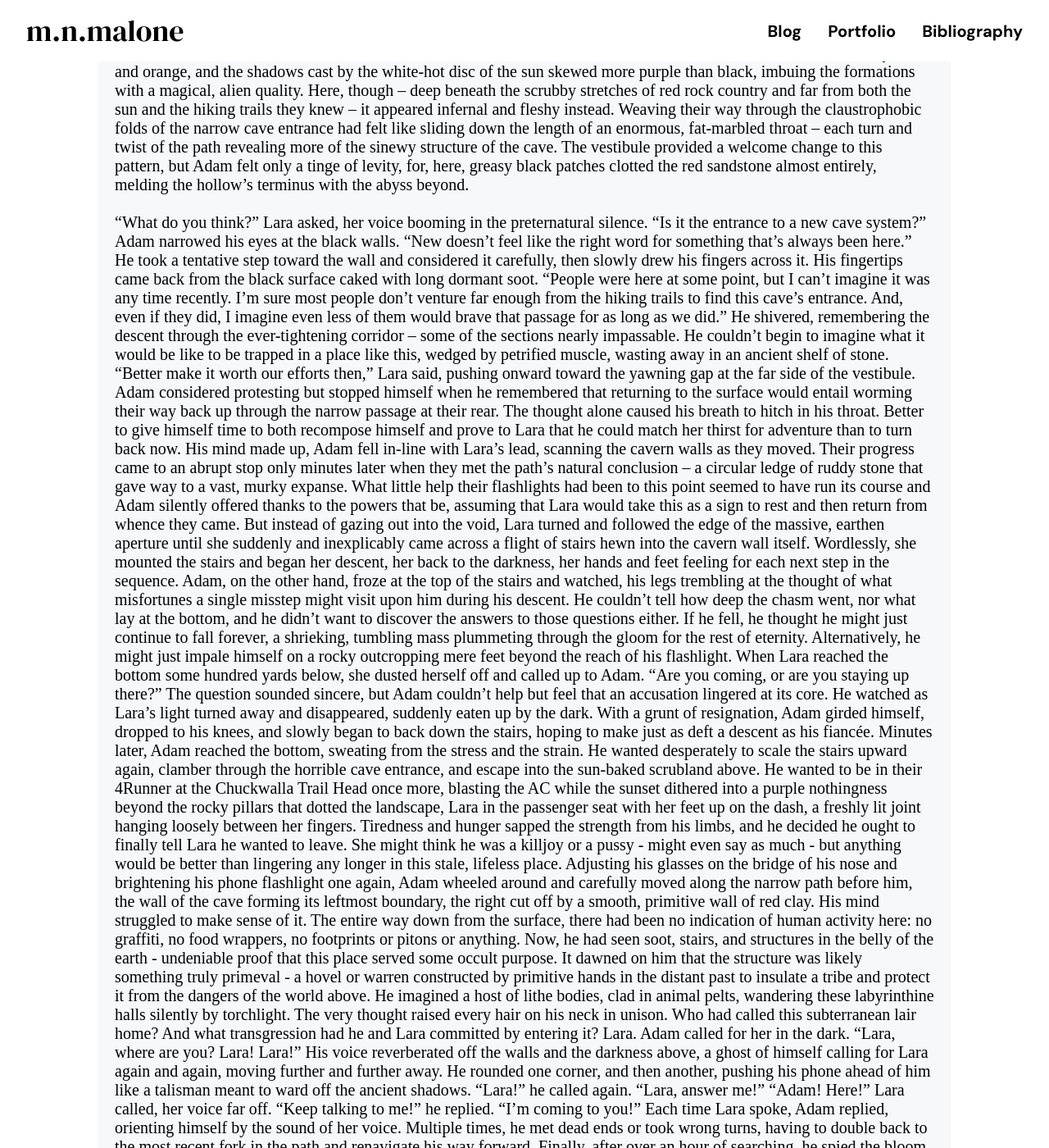
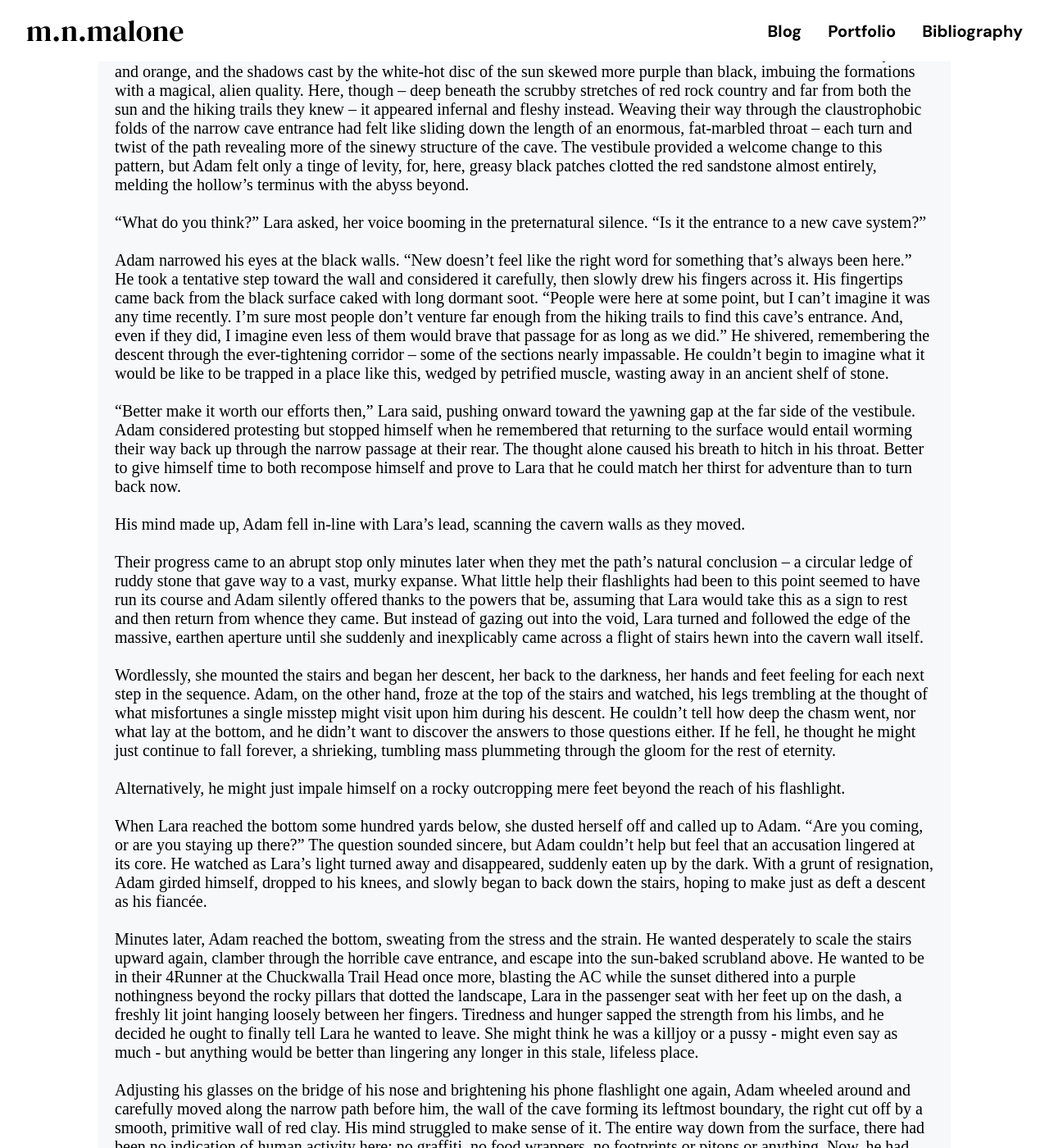
Before and after one commit to mnmalone/mnmalone2021, a Jekyll site: the page built from _posts/2021-10-10-schlocktober-week-1.md, in a window 1280 px wide and 1400 px high, scrolled down 4993 px. Shown: the whole window at 82% size. Built offline with Jekyll 4.4.1, drawn with Linux system fonts in a browser that asks for light colours; some web fonts are replaced; comment, search, counter and statistics services are not loaded; some of the changed text lies outside the part shown.

Commit message:
Update 2021-10-10-schlocktober-week-1.md

```diff
--- a/_posts/2021-10-10-schlocktober-week-1.md
+++ b/_posts/2021-10-10-schlocktober-week-1.md
@@ -49,50 +49,50 @@ Until then, please enjoy the following response to the <b>PREHISTORIC</b> writin
 
 <div class="excerpt">Adam swept the diffuse glow of his phone’s flashlight through the darkness, illuminating the bruise-like bands in the stone walls of the vestibule in which he and Lara now stood. Nearer the surface, the red rock bloomed with thick skeins of yellow and orange, and the shadows cast by the white-hot disc of the sun skewed more purple than black, imbuing the formations with a magical, alien quality. Here, though – deep beneath the scrubby stretches of red rock country and far from both the sun and the hiking trails they knew – it appeared infernal and fleshy instead. Weaving their way through the claustrophobic folds of the narrow cave entrance had felt like sliding down the length of an enormous, fat-marbled throat – each turn and twist of the path revealing more of the sinewy structure of the cave. The vestibule provided a welcome change to this pattern, but Adam felt only a tinge of levity, for, here, greasy black patches clotted the red sandstone almost entirely, melding the hollow’s terminus with the abyss beyond.<br><br>
 
-“What do you think?” Lara asked, her voice booming in the preternatural silence. “Is it the entrance to a new cave system?”
+“What do you think?” Lara asked, her voice booming in the preternatural silence. “Is it the entrance to a new cave system?”<br><br>
 
-Adam narrowed his eyes at the black walls. “New doesn’t feel like the right word for something that’s always been here.” He took a tentative step toward the wall and considered it carefully, then slowly drew his fingers across it. His fingertips came back from the black surface caked with long dormant soot. “People were here at some point, but I can’t imagine it was any time recently. I’m sure most people don’t venture far enough from the hiking trails to find this cave’s entrance. And, even if they did, I imagine even less of them would brave that passage for as long as we did.” He shivered, remembering the descent through the ever-tightening corridor – some of the sections nearly impassable. He couldn’t begin to imagine what it would be like to be trapped in a place like this, wedged by petrified muscle, wasting away in an ancient shelf of stone.
+Adam narrowed his eyes at the black walls. “New doesn’t feel like the right word for something that’s always been here.” He took a tentative step toward the wall and considered it carefully, then slowly drew his fingers across it. His fingertips came back from the black surface caked with long dormant soot. “People were here at some point, but I can’t imagine it was any time recently. I’m sure most people don’t venture far enough from the hiking trails to find this cave’s entrance. And, even if they did, I imagine even less of them would brave that passage for as long as we did.” He shivered, remembering the descent through the ever-tightening corridor – some of the sections nearly impassable. He couldn’t begin to imagine what it would be like to be trapped in a place like this, wedged by petrified muscle, wasting away in an ancient shelf of stone.<br><br>
 
-“Better make it worth our efforts then,” Lara said, pushing onward toward the yawning gap at the far side of the vestibule. Adam considered protesting but stopped himself when he remembered that returning to the surface would entail worming their way back up through the narrow passage at their rear. The thought alone caused his breath to hitch in his throat. Better to give himself time to both recompose himself and prove to Lara that he could match her thirst for adventure than to turn back now.
+“Better make it worth our efforts then,” Lara said, pushing onward toward the yawning gap at the far side of the vestibule. Adam considered protesting but stopped himself when he remembered that returning to the surface would entail worming their way back up through the narrow passage at their rear. The thought alone caused his breath to hitch in his throat. Better to give himself time to both recompose himself and prove to Lara that he could match her thirst for adventure than to turn back now.<br><br>
 
-His mind made up, Adam fell in-line with Lara’s lead, scanning the cavern walls as they moved.
+His mind made up, Adam fell in-line with Lara’s lead, scanning the cavern walls as they moved.<br><br>
 
-Their progress came to an abrupt stop only minutes later when they met the path’s natural conclusion – a circular ledge of ruddy stone that gave way to a vast, murky expanse. What little help their flashlights had been to this point seemed to have run its course and Adam silently offered thanks to the powers that be, assuming that Lara would take this as a sign to rest and then return from whence they came. But instead of gazing out into the void, Lara turned and followed the edge of the massive, earthen aperture until she suddenly and inexplicably came across a flight of stairs hewn into the cavern wall itself.
+Their progress came to an abrupt stop only minutes later when they met the path’s natural conclusion – a circular ledge of ruddy stone that gave way to a vast, murky expanse. What little help their flashlights had been to this point seemed to have run its course and Adam silently offered thanks to the powers that be, assuming that Lara would take this as a sign to rest and then return from whence they came. But instead of gazing out into the void, Lara turned and followed the edge of the massive, earthen aperture until she suddenly and inexplicably came across a flight of stairs hewn into the cavern wall itself.<br><br>
 
-Wordlessly, she mounted the stairs and began her descent, her back to the darkness, her hands and feet feeling for each next step in the sequence. Adam, on the other hand, froze at the top of the stairs and watched, his legs trembling at the thought of what misfortunes a single misstep might visit upon him during his descent. He couldn’t tell how deep the chasm went, nor what lay at the bottom, and he didn’t want to discover the answers to those questions either. If he fell, he thought he might just continue to fall forever, a shrieking, tumbling mass plummeting through the gloom for the rest of eternity.
+Wordlessly, she mounted the stairs and began her descent, her back to the darkness, her hands and feet feeling for each next step in the sequence. Adam, on the other hand, froze at the top of the stairs and watched, his legs trembling at the thought of what misfortunes a single misstep might visit upon him during his descent. He couldn’t tell how deep the chasm went, nor what lay at the bottom, and he didn’t want to discover the answers to those questions either. If he fell, he thought he might just continue to fall forever, a shrieking, tumbling mass plummeting through the gloom for the rest of eternity.<br><br>
 
-Alternatively, he might just impale himself on a rocky outcropping mere feet beyond the reach of his flashlight.
+Alternatively, he might just impale himself on a rocky outcropping mere feet beyond the reach of his flashlight.<br><br>
 
-When Lara reached the bottom some hundred yards below, she dusted herself off and called up to Adam. “Are you coming, or are you staying up there?” The question sounded sincere, but Adam couldn’t help but feel that an accusation lingered at its core. He watched as Lara’s light turned away and disappeared, suddenly eaten up by the dark. With a grunt of resignation, Adam girded himself, dropped to his knees, and slowly began to back down the stairs, hoping to make just as deft a descent as his fiancée.
+When Lara reached the bottom some hundred yards below, she dusted herself off and called up to Adam. “Are you coming, or are you staying up there?” The question sounded sincere, but Adam couldn’t help but feel that an accusation lingered at its core. He watched as Lara’s light turned away and disappeared, suddenly eaten up by the dark. With a grunt of resignation, Adam girded himself, dropped to his knees, and slowly began to back down the stairs, hoping to make just as deft a descent as his fiancée.<br><br>
 
-Minutes later, Adam reached the bottom, sweating from the stress and the strain. He wanted desperately to scale the stairs upward again, clamber through the horrible cave entrance, and escape into the sun-baked scrubland above. He wanted to be in their 4Runner  at the Chuckwalla Trail Head once more, blasting the AC while the sunset dithered into a purple nothingness beyond the rocky pillars that dotted the landscape, Lara in the passenger seat with her feet up on the dash, a freshly lit joint hanging loosely between her fingers. Tiredness and hunger sapped the strength from his limbs, and he decided he ought to finally tell Lara he wanted to leave. She might think he was a killjoy or a pussy - might even say as much - but anything would be better than lingering any longer in this stale, lifeless place.
+Minutes later, Adam reached the bottom, sweating from the stress and the strain. He wanted desperately to scale the stairs upward again, clamber through the horrible cave entrance, and escape into the sun-baked scrubland above. He wanted to be in their 4Runner  at the Chuckwalla Trail Head once more, blasting the AC while the sunset dithered into a purple nothingness beyond the rocky pillars that dotted the landscape, Lara in the passenger seat with her feet up on the dash, a freshly lit joint hanging loosely between her fingers. Tiredness and hunger sapped the strength from his limbs, and he decided he ought to finally tell Lara he wanted to leave. She might think he was a killjoy or a pussy - might even say as much - but anything would be better than lingering any longer in this stale, lifeless place.<br><br>
 
-Adjusting his glasses on the bridge of his nose and brightening his phone flashlight one again, Adam wheeled around and carefully moved along the narrow path before him, the wall of the cave forming its leftmost boundary, the right cut off by a smooth, primitive wall of red clay. His mind struggled to make sense of it. The entire way down from the surface, there had been no indication of human activity here: no graffiti, no food wrappers, no footprints or pitons or anything. Now, he had seen soot, stairs, and structures in the belly of the earth - undeniable proof that this place served some occult purpose.
+Adjusting his glasses on the bridge of his nose and brightening his phone flashlight one again, Adam wheeled around and carefully moved along the narrow path before him, the wall of the cave forming its leftmost boundary, the right cut off by a smooth, primitive wall of red clay. His mind struggled to make sense of it. The entire way down from the surface, there had been no indication of human activity here: no graffiti, no food wrappers, no footprints or pitons or anything. Now, he had seen soot, stairs, and structures in the belly of the earth - undeniable proof that this place served some occult purpose.<br><br>
 
-It dawned on him that the structure was likely something truly primeval - a hovel or warren constructed by primitive hands in the distant past to insulate a tribe and protect it from the dangers of the world above. He imagined a host of lithe bodies, clad in animal pelts, wandering these labyrinthine halls silently by torchlight. The very thought raised every hair on his neck in unison. Who had called this subterranean lair home? And what transgression had he and Lara committed by entering it?
+It dawned on him that the structure was likely something truly primeval - a hovel or warren constructed by primitive hands in the distant past to insulate a tribe and protect it from the dangers of the world above. He imagined a host of lithe bodies, clad in animal pelts, wandering these labyrinthine halls silently by torchlight. The very thought raised every hair on his neck in unison. Who had called this subterranean lair home? And what transgression had he and Lara committed by entering it?<br><br>
 
-Lara.
+Lara.<br><br>
 
-Adam called for her in the dark. “Lara, where are you? Lara! Lara!”
+Adam called for her in the dark. “Lara, where are you? Lara! Lara!”<br><br>
 
-His voice reverberated off the walls and the darkness above, a ghost of himself calling for Lara again and again, moving further and further away. He rounded one corner, and then another, pushing his phone ahead of him like a talisman meant to ward off the ancient shadows. “Lara!” he called again. “Lara, answer me!”
+His voice reverberated off the walls and the darkness above, a ghost of himself calling for Lara again and again, moving further and further away. He rounded one corner, and then another, pushing his phone ahead of him like a talisman meant to ward off the ancient shadows. “Lara!” he called again. “Lara, answer me!”<br><br>
 
-“Adam! Here!” Lara called, her voice far off.
+“Adam! Here!” Lara called, her voice far off.<br><br>
 
-“Keep talking to me!” he replied. “I’m coming to you!”
+“Keep talking to me!” he replied. “I’m coming to you!”<br><br>
 
-Each time Lara spoke, Adam replied, orienting himself by the sound of her voice. Multiple times, he met dead ends or took wrong turns, having to double back to the most recent fork in the path and renavigate his way forward. Finally, after over an hour of searching, he spied the bloom of Lara’s flashlight in the murk and ran to meet her.
+Each time Lara spoke, Adam replied, orienting himself by the sound of her voice. Multiple times, he met dead ends or took wrong turns, having to double back to the most recent fork in the path and renavigate his way forward. Finally, after over an hour of searching, he spied the bloom of Lara’s flashlight in the murk and ran to meet her.<br><br>
 
-Lara sat at the foot of a dais, her phone placed face down to illuminate the room and the altar that occupied its center. The stone block measured about the size of a sedan, and massive, curved horns struck out from each of its corners in a wicked display of purpose. The center of the altar was blackened and chipped from use, and Adam found it hard to look at.
+Lara sat at the foot of a dais, her phone placed face down to illuminate the room and the altar that occupied its center. The stone block measured about the size of a sedan, and massive, curved horns struck out from each of its corners in a wicked display of purpose. The center of the altar was blackened and chipped from use, and Adam found it hard to look at.<br><br>
 
-At the back of the room, beyond the altar, a painting dominated the wall. It reminded Adam of the cave paintings he’d seen in textbooks growing up - simple, fluid animal shapes rendered in stark contrast to the stones that formed their backdrops. In this case, though, the majority of the figures were human - depicted in rows, each member rigidly hunched on their hands and knees. Above them swelled another shape - an enormous man with the wide-horned head of a bull, his arms and legs spread wide, his sex drawn large and erect. In one hand, the bull-headed figure clutched what appeared to be a human skull. In the other, it bore a long, hooked blade.
+At the back of the room, beyond the altar, a painting dominated the wall. It reminded Adam of the cave paintings he’d seen in textbooks growing up - simple, fluid animal shapes rendered in stark contrast to the stones that formed their backdrops. In this case, though, the majority of the figures were human - depicted in rows, each member rigidly hunched on their hands and knees. Above them swelled another shape - an enormous man with the wide-horned head of a bull, his arms and legs spread wide, his sex drawn large and erect. In one hand, the bull-headed figure clutched what appeared to be a human skull. In the other, it bore a long, hooked blade.<br><br>
 
-“Gruesome, isn’t it?” Lara asked. “People used to be so fucked up.”
+“Gruesome, isn’t it?” Lara asked. “People used to be so fucked up.”<br><br>
 
-Adam tried to reply, but only managed to gulp in response. His eyes shifted between the blackened altar and the abominable painted scene, his gut knotting up inside him. His need to escape this place had finally reached fever pitch, and all the blood in his body drained to his legs in anticipation of his final decision to bolt. He backed away from the altar, turned, and stepped directly into something solid, fleshy, and cold.
+Adam tried to reply, but only managed to gulp in response. His eyes shifted between the blackened altar and the abominable painted scene, his gut knotting up inside him. His need to escape this place had finally reached fever pitch, and all the blood in his body drained to his legs in anticipation of his final decision to bolt. He backed away from the altar, turned, and stepped directly into something solid, fleshy, and cold.<br><br>
 
-Stumbling backwards, he saw the broad, damp wall of chest he’d bumped into and, above it, the colossal protrusion of great, bent horns. He tripped over the dais and fell backwards, his head slamming into the altar with an audible crack, hot-red pain springing up behind his eyes. He reached above himself for purchase and planted his hand on the tacky black splotch atop the stone block, his eyes growing wide with realization.
+Stumbling backwards, he saw the broad, damp wall of chest he’d bumped into and, above it, the colossal protrusion of great, bent horns. He tripped over the dais and fell backwards, his head slamming into the altar with an audible crack, hot-red pain springing up behind his eyes. He reached above himself for purchase and planted his hand on the tacky black splotch atop the stone block, his eyes growing wide with realization.<br><br>
 
-Before he could realize what was happening, the bull-headed figure was upon him, seizing him by the throat and lifting him off the ground with ease. Lara shrieked from the corner of the room as she attempted to press herself into nothingness along the red wall, her eyes wide with animal fear.
+Before he could realize what was happening, the bull-headed figure was upon him, seizing him by the throat and lifting him off the ground with ease. Lara shrieked from the corner of the room as she attempted to press herself into nothingness along the red wall, her eyes wide with animal fear.<br><br>
 
 The bull-headed goliath let loose a thunderous bellow and, with three meaty hacks, partially severed Adam’s head before planting one of its large feet on his body and wrenching the two pieces apart...</div>
```
